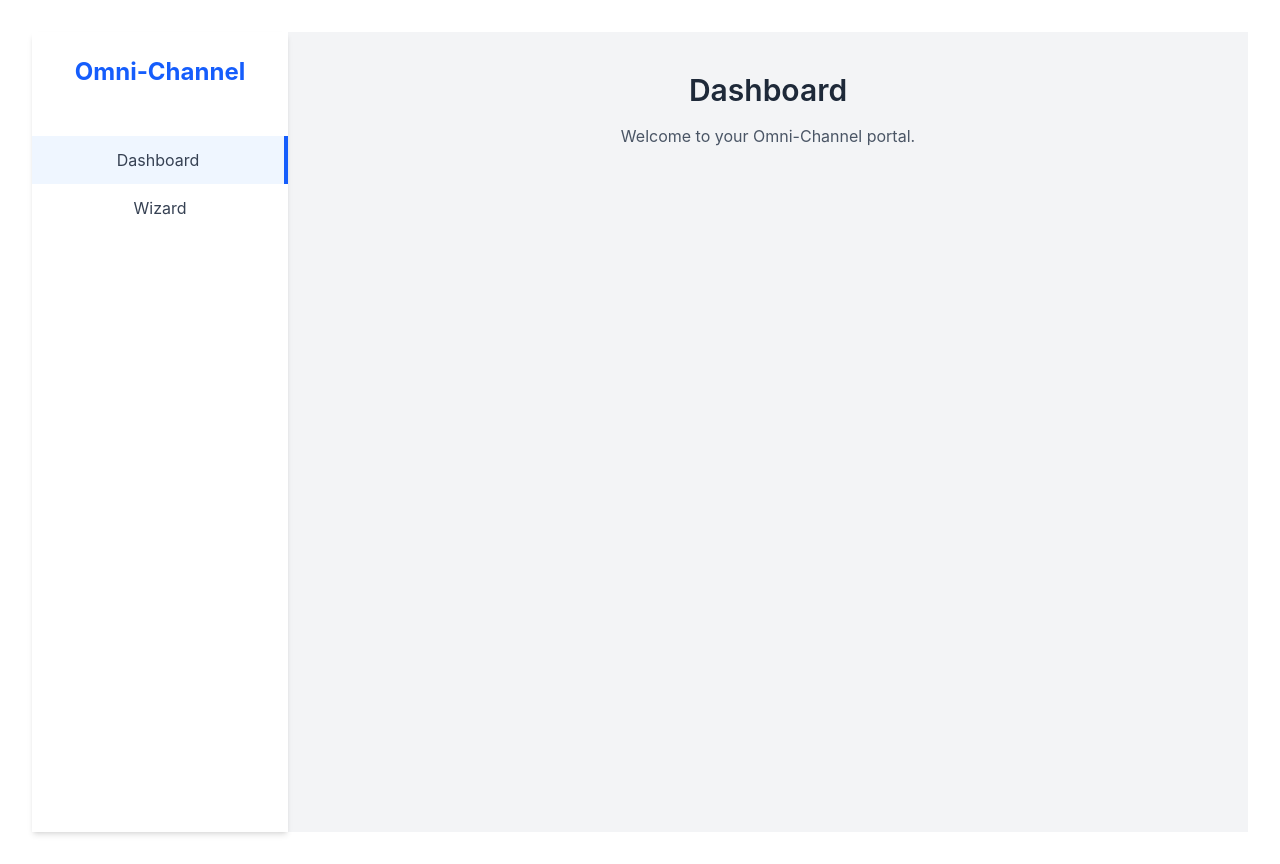
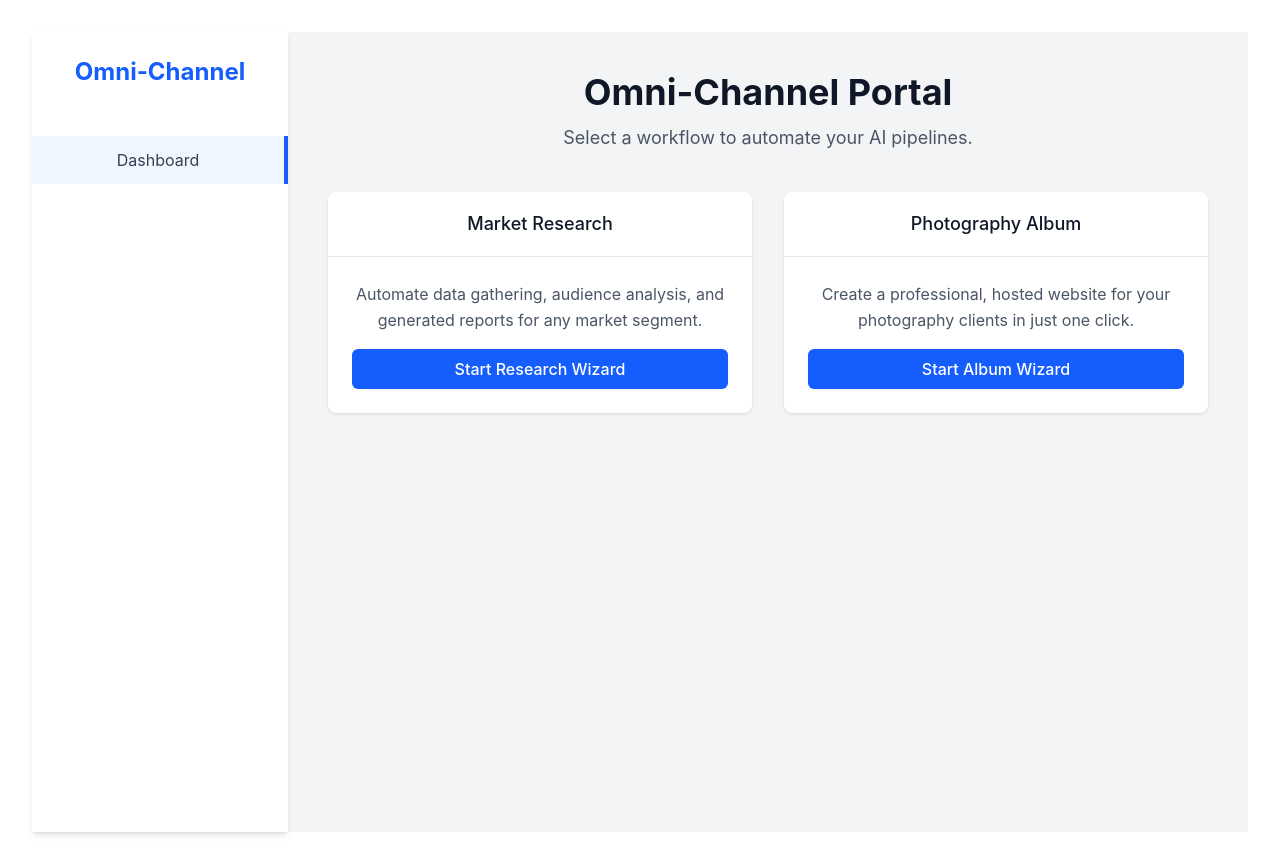
Before and after one commit to charnithicrafts-design/omni-channel, a React app in the folder frontend/: page / in a window 1280 px wide. Built offline with nearby package versions, Linux system fonts and the light colour scheme; the HTML template or start-up script is replaced by a standard one.

Commit message:
feat(ui): implement unified portal and photography album integration

```diff
--- a/frontend/src/App.tsx
+++ b/frontend/src/App.tsx
@@ -1,23 +1,122 @@
 import { Routes, Route, useNavigate } from 'react-router'
-import { useState } from 'react'
+import { useState, useEffect } from 'react'
 import Layout from './components/Layout'
 import Wizard from './components/wizard/Wizard'
 import QueryBuilder from './components/research/QueryBuilder'
 import ResearchCharts from './components/research/ResearchCharts'
 import ReportViewer from './components/research/ReportViewer'
+import MediaUploader from './components/wizard/MediaUploader'
+import ThemeSelector from './components/wizard/ThemeSelector'
+import LivePreview from './components/wizard/LivePreview'
+import DeploymentStatus from './components/wizard/DeploymentStatus'
+import Card from './components/common/Card'
+import Button from './components/common/Button'
+import { useWorkflowStore } from './store/workflowStore'
 import './App.css'
 
-const Dashboard = () => (
-  <div>
-    <h2 className="text-3xl font-semibold text-gray-800">Dashboard</h2>
-    <p className="mt-4 text-gray-600">Welcome to your Omni-Channel portal.</p>
-  </div>
-)
+const Dashboard = () => {
+  const navigate = useNavigate()
+  const setWorkflowType = useWorkflowStore((state) => state.setWorkflowType)
+
+  const handleStartWorkflow = (type: 'research' | 'album') => {
+    setWorkflowType(type)
+    navigate('/wizard')
+  }
+
+  return (
+    <div className="max-w-6xl mx-auto">
+      <header className="mb-10">
+        <h2 className="text-4xl font-bold text-gray-900">Omni-Channel Portal</h2>
+        <p className="mt-3 text-lg text-gray-600">Select a workflow to automate your AI pipelines.</p>
+      </header>
+
+      <div className="grid grid-cols-1 md:grid-cols-2 gap-8">
+        <Card title="Market Research" className="hover:shadow-md transition-shadow">
+          <div className="space-y-4">
+            <p className="text-gray-600 leading-relaxed">
+              Automate data gathering, audience analysis, and generated reports for any market segment.
+            </p>
+            <Button onClick={() => handleStartWorkflow('research')} fullWidth>
+              Start Research Wizard
+            </Button>
+          </div>
+        </Card>
+
+        <Card title="Photography Album" className="hover:shadow-md transition-shadow">
+          <div className="space-y-4">
+            <p className="text-gray-600 leading-relaxed">
+              Create a professional, hosted website for your photography clients in just one click.
+            </p>
+            <Button onClick={() => handleStartWorkflow('album')} fullWidth>
+              Start Album Wizard
+            </Button>
+          </div>
+        </Card>
+      </div>
+    </div>
+  )
+}
+
+// Wrapper to handle deployment simulation
+const DeploymentContainer = () => {
+  const [status, setStatus] = useState<'processing' | 'hosting' | 'completed'>('processing')
+  const [progress, setProgress] = useState(0)
+
+  useEffect(() => {
+    if (status === 'processing') {
+      const interval = setInterval(() => {
+        setProgress((prev) => {
+          if (prev >= 100) {
+            clearInterval(interval)
+            setStatus('hosting')
+            return 100
+          }
+          return prev + 5
+        })
+      }, 200)
+      return () => clearInterval(interval)
+    } else if (status === 'hosting') {
+      const timer = setTimeout(() => {
+        setStatus('completed')
+      }, 3000)
+      return () => clearTimeout(timer)
+    }
+  }, [status])
+
+  return (
+    <DeploymentStatus
+      status={status}
+      progress={progress}
+      deploymentUrl="https://album.omni-channel.app/client-gallery-123"
+    />
+  )
+}
 
 const WizardPage = () => {
   const navigate = useNavigate()
+  const workflowType = useWorkflowStore((state) => state.workflowType)
+
+  // Redirect if no workflow type selected
+  useEffect(() => {
+    if (!workflowType) {
+      navigate('/')
+    }
+  }, [workflowType, navigate])
+
+  // Research State
   const [topic, setTopic] = useState('')
   const [audience, setAudience] = useState('')
+
+  // Album State
+  const [uploadedFiles, setUploadedFiles] = useState<any[]>([])
+  const [imageUrls, setImageUrls] = useState<string[]>([])
+  const [selectedTheme, setSelectedTheme] = useState('minimal')
+
+  const themes = [
+    { id: 'minimal', name: 'Minimalist', preview: '#f8fafc' },
+    { id: 'dark', name: 'Dark Elegance', preview: '#1e293b' },
+    { id: 'vibrant', name: 'Vibrant Portfolio', preview: '#ef4444' },
+  ]
 
   const sampleData = [
     { name: 'Jan', value: 400 },
@@ -37,7 +136,7 @@ const WizardPage = () => {
     ],
   }
 
-  const steps = [
+  const researchSteps = [
     {
       title: 'Configure Research',
       content: (
@@ -70,13 +169,57 @@ const WizardPage = () => {
     },
   ]
 
+  const albumSteps = [
+    {
+      title: 'Upload Media',
+      content: (
+        <MediaUploader
+          onUpload={(files) => {
+            const fileList = Array.from(files)
+            const newFiles = fileList.map(f => ({ name: f.name, progress: 100, status: 'completed' as const }))
+            const newUrls = fileList.map(f => URL.createObjectURL(f))
+            setUploadedFiles(newFiles)
+            setImageUrls(prev => [...prev, ...newUrls])
+          }}
+          uploadingFiles={uploadedFiles}
+        />
+      ),
+    },
+    {
+      title: 'Select Theme',
+      content: (
+        <div className="grid grid-cols-1 lg:grid-cols-2 gap-8">
+          <ThemeSelector
+            themes={themes}
+            selectedThemeId={selectedTheme}
+            onSelect={setSelectedTheme}
+          />
+          <LivePreview
+            themeId={selectedTheme}
+            images={imageUrls}
+          />
+        </div>
+      ),
+    },
+    {
+      title: 'Preview & Deploy',
+      content: <DeploymentContainer />,
+    },
+  ]
+
+  const handleComplete = () => {
+    alert('Workflow started successfully!')
+    navigate('/')
+  }
+
+  if (!workflowType) {
+    return null
+  }
+
   return (
     <Wizard
-      steps={steps}
-      onComplete={() => {
-        alert('Workflow started successfully!')
-        navigate('/')
-      }}
+      steps={workflowType === 'research' ? researchSteps : albumSteps}
+      onComplete={handleComplete}
       onCancel={() => navigate('/')}
     />
   )
--- a/frontend/src/components/Layout.tsx
+++ b/frontend/src/components/Layout.tsx
@@ -11,7 +11,6 @@ const Layout: React.FC<LayoutProps> = ({ children }) => {
 
   const navItems = [
     { name: 'Dashboard', path: '/' },
-    { name: 'Wizard', path: '/wizard' },
   ]
 
   const toggleMobileMenu = () => setIsMobileMenuOpen(!isMobileMenuOpen)
--- a/frontend/src/components/common/Button.tsx
+++ b/frontend/src/components/common/Button.tsx
@@ -2,9 +2,16 @@ import React from 'react'
 
 interface ButtonProps extends React.ButtonHTMLAttributes<HTMLButtonElement> {
   variant?: 'primary' | 'secondary' | 'danger'
+  fullWidth?: boolean
 }
 
-const Button: React.FC<ButtonProps> = ({ children, variant = 'primary', className = '', ...props }) => {
+const Button: React.FC<ButtonProps> = ({
+  children,
+  variant = 'primary',
+  fullWidth = false,
+  className = '',
+  ...props
+}) => {
   const baseStyles = 'px-4 py-2 rounded-md font-medium transition-colors focus:outline-none focus:ring-2 focus:ring-offset-2 disabled:opacity-50 disabled:cursor-not-allowed'
 
   const variants = {
@@ -13,7 +20,8 @@ const Button: React.FC<ButtonProps> = ({ children, variant = 'primary', classNam
     danger: 'bg-red-600 text-white hover:bg-red-700 focus:ring-red-500',
   }
 
-  const combinedClasses = `${baseStyles} ${variants[variant]} ${className}`
+  const widthClass = fullWidth ? 'w-full' : ''
+  const combinedClasses = `${baseStyles} ${variants[variant]} ${widthClass} ${className}`
 
   return (
     <button className={combinedClasses} {...props}>
--- a/frontend/src/components/wizard/LivePreview.tsx
+++ b/frontend/src/components/wizard/LivePreview.tsx
@@ -29,11 +29,15 @@ const LivePreview: React.FC<LivePreviewProps> = ({ themeId, images, albumTitle =
             images.map((img, i) => (
               <div
                 key={i}
-                className={`aspect-square rounded shadow-sm flex items-center justify-center text-xs font-medium border
+                className={`aspect-square rounded overflow-hidden shadow-sm flex items-center justify-center text-xs font-medium border
                   ${isDark ? 'bg-gray-800 border-gray-700 text-gray-400' : isVibrant ? 'bg-orange-100 border-orange-200 text-orange-600' : 'bg-gray-50 border-gray-100 text-gray-500'}
                 `}
               >
-                Image {i + 1}
+                <img
+                  src={img}
+                  alt={`Album Image ${i + 1}`}
+                  className="w-full h-full object-cover"
+                />
               </div>
             ))
           ) : (
--- a/frontend/src/components/wizard/MediaUploader.tsx
+++ b/frontend/src/components/wizard/MediaUploader.tsx
@@ -72,7 +72,7 @@ const MediaUploader: React.FC<MediaUploaderProps> = ({ onUpload, uploadingFiles
               strokeLinecap="round"
               strokeLinejoin="round"
               strokeWidth={2}
-              d="7 16a4 4 0 01-.88-7.903A5 5 0 1115.9 6L16 6a5 5 0 011 9.9M15 13l-3-3m0 0l-3 3m3-3v12"
+              d="M7 16a4 4 0 01-.88-7.903A5 5 0 1115.9 6L16 6a5 5 0 011 9.9M15 13l-3-3m0 0l-3 3m3-3v12"
             />
           </svg>
           <p className="text-lg font-medium text-gray-700">Drag & drop images here</p>
```
Also changed, not shown: 2 other files (tests, documents, lock files or other folders).
